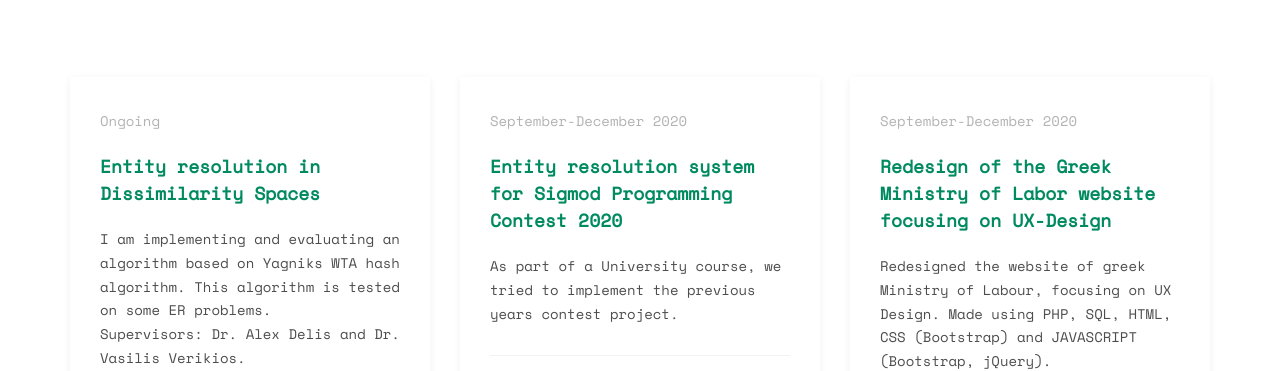
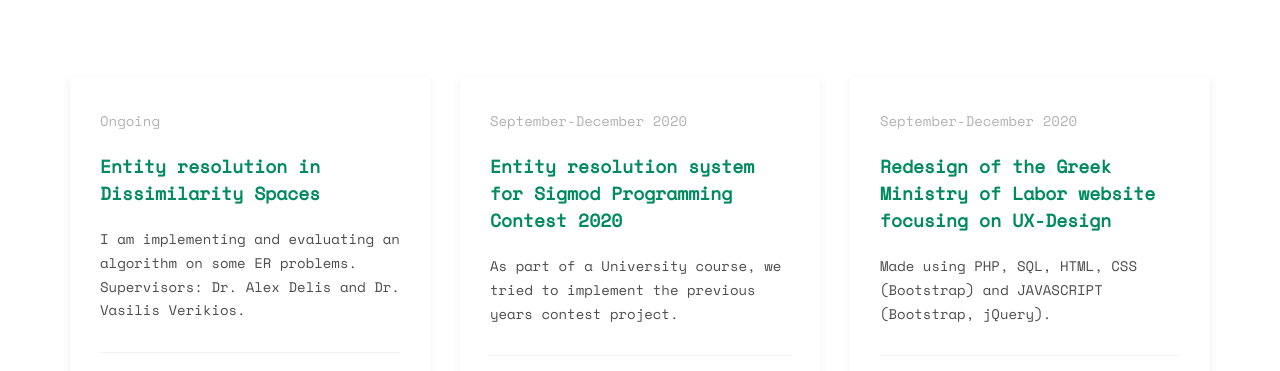
Before and after one commit to Nikoletos-K/Nikoletos-K.github.io, a plain HTML site: page index.html in a window 1280 px wide. Shown: the part 3724-4095 px from the top of the page. Drawn offline with nearby package versions, Linux system fonts and the light colour scheme; some packages are replaced by stand-ins of ours; no server answers; files whose address does not match are found by name.

Commit message:
final github changes

```diff
--- a/css/style.css
+++ b/css/style.css
@@ -870,9 +870,9 @@ align-items: center;
   padding: 30px;
   float: left;
   background: #fff;
-  -webkit-box-shadow: 0px 2px 8px 0px rgba(0, 0, 0, 0.06);
-  -moz-box-shadow: 0px 2px 8px 0px rgba(0, 0, 0, 0.06);
-  box-shadow: 0px 2px 8px 0px rgba(0, 0, 0, 0.06);
+  -webkit-box-shadow: 0px 2px 10px 0px rgba(0, 0, 0, 0.06);
+  -moz-box-shadow: 0px 2px 10px 0px rgba(0, 0, 0, 0.06);
+  box-shadow: 0px 2px 10px 0px rgba(0, 0, 0, 0.06);
   -webkit-transition: 0.3s;
   -o-transition: 0.3s;
   transition: 0.3s;
--- a/index.html
+++ b/index.html
@@ -557,7 +557,7 @@
 						<div class="blog-text">
 							<span class="posted_on">Ongoing</span>
 							<h3><a >Entity resolution in Dissimilarity Spaces</a></h3>
-							<p>I am implementing and evaluating an algorithm based on Yagniks WTA hash algorithm. This algorithm is tested on some ER problems. <br>Supervisors: Dr. Alex Delis and Dr. Vasilis Verikios.</p>
+							<p>I am implementing and evaluating an algorithm on some ER problems. <br>Supervisors: Dr. Alex Delis and Dr. Vasilis Verikios.</p>
 							<ul class="stuff">
 								<!-- <li><i class="icon-heart2"></i>249</li> -->
 								<!-- <li><i class="icon-eye2"></i>308</li> -->
@@ -574,8 +574,6 @@
 							<h3><a href="https://github.com/Nikoletos-K/Entity-resolution-SIGMOD-2020">Entity resolution system for Sigmod Programming Contest 2020</a></h3>
 							<p>As part of a University course, we tried to implement the previous years contest project.</p>
 							<ul class="stuff">
-								<!-- <li><i class="icon-heart2"></i>249</li> -->
-								<!-- <li><i class="icon-eye2"></i>308</li> -->
 								<li><a href="https://github.com/Nikoletos-K/Entity-resolution-SIGMOD-2020">Open in GitHub<i class="icon-github2 align-center"></i></a></li>
 							</ul>
 						</div>
@@ -583,14 +581,11 @@
 				</div>
 				<div class="col-md-4">
 					<div class="fh5co-blog animate-box">
-						<!-- <a href="#" class="blog-bg" style="background-image: url(images/portfolio-1.jpg);"></a> -->
 						<div class="blog-text">
 							<span class="posted_on">September-December 2020</span>
 							<h3><a href="https://github.com/Nikoletos-K/Greek-Ministry-of-Labour-website">Redesign of the Greek Ministry of Labor website focusing on UX-Design</a></h3>
-							<p>Redesigned the website of greek Ministry of Labour, focusing on UX Design. Made using PHP, SQL, HTML, CSS (Bootstrap) and JAVASCRIPT (Bootstrap, jQuery).</p>
+							<p> Made using PHP, SQL, HTML, CSS (Bootstrap) and JAVASCRIPT (Bootstrap, jQuery).</p>
 							<ul class="stuff">
-								<!-- <li><i class="icon-heart2"></i>249</li> -->
-								<!-- <li><i class="icon-eye2"></i>308</li> -->
 								<li><a href="https://github.com/Nikoletos-K/Greek-Ministry-of-Labour-website">Open in GitHub<i class="icon-github2 align-center"></i></a></li>
 							</ul>
 						</div>
@@ -598,14 +593,11 @@
 				</div>
 				<div class="col-md-4">
 					<div class="fh5co-blog animate-box">
-						<!-- <a href="#" class="blog-bg" style="background-image: url(images/portfolio-1.jpg);"></a> -->
 						<div class="blog-text">
 							<span class="posted_on">September-December 2020</span>
 							<h3><a href="https://github.com/Nikoletos-K/QA-with-SBERT-for-CORD19">Q&A with SBERT-NN to CORD-19</a></h3>
 							<p>Developed a document retrieval system to return titles of scientific papers containing the answer to a given user question.</p>
 							<ul class="stuff">
-								<!-- <li><i class="icon-heart2"></i>249</li> -->
-								<!-- <li><i class="icon-eye2"></i>308</li> -->
 								<li><a href="https://github.com/Nikoletos-K/QA-with-SBERT-for-CORD19">Open in GitHub<i class="icon-github2 align-center"></i></a></li>
 							</ul>
 						</div>
@@ -613,14 +605,11 @@
 				</div>
 				<div class="col-md-4">
 					<div class="fh5co-blog animate-box">
-						<!-- <a href="#" class="blog-bg" style="background-image: url(images/portfolio-1.jpg);"></a> -->
 						<div class="blog-text">
 							<span class="posted_on">September-December 2020</span>
 							<h3><a href="https://github.com/Nikoletos-K/Twitter-Sentiment-Analysis">Twitter Sentiment Analysis</a></h3>
 							<p>Developed multiple sentiment classifiers, experimenting with the models (logistic regression, Neural nets - RNN,LSTM,GRU) and the embedding for the Twitter dataset.</p>
 							<ul class="stuff">
-								<!-- <li><i class="icon-heart2"></i>249</li> -->
-								<!-- <li><i class="icon-eye2"></i>308</li> -->
 								<li><a href="https://github.com/Nikoletos-K/Twitter-Sentiment-Analysis">Open in GitHub<i class="icon-github2 align-center"></i></a></li>
 							</ul>
 						</div>
@@ -628,14 +617,11 @@
 				</div>
 				<div class="col-md-4">
 					<div class="fh5co-blog animate-box">
-						<!-- <a href="#" class="blog-bg" style="background-image: url(images/portfolio-1.jpg);"></a> -->
 						<div class="blog-text">
 							<span class="posted_on">September-December 2020</span>
 							<h3><a href="https://github.com/Nikoletos-K/QA-with-BERT-for-SQuAD">Q&A model for SQUAD 2.0 using BERT</a></h3>
 							<p>BERT-based model which returns “an answer”, given a user question and a passage which includes the answer of the question.</p>
 							<ul class="stuff">
-								<!-- <li><i class="icon-heart2"></i>249</li> -->
-								<!-- <li><i class="icon-eye2"></i>308</li> -->
 								<li><a href="https://github.com/Nikoletos-K/QA-with-BERT-for-SQuAD">Open in GitHub<i class="icon-github2 align-center"></i></a></li>
 							</ul>
 						</div>
@@ -643,14 +629,11 @@
 				</div>
 				<div class="col-md-4">
 					<div class="fh5co-blog animate-box">
-						<!-- <a href="#" class="blog-bg" style="background-image: url(images/portfolio-1.jpg);"></a> -->
 						<div class="blog-text">
 							<span class="posted_on">January 2021</span>
 							<h3><a href="https://github.com/Nikoletos-K/Data-Structures-and-Algorithms-in-C">Data structures and algorithms in C</a></h3>
 							<p>Some data structures and algorithms implemented in C. These algorithms are mostly based on the book Introduction to Algorithms by Thomas H. Cormen.</p>
 							<ul class="stuff">
-								<!-- <li><i class="icon-heart2"></i>249</li> -->
-								<!-- <li><i class="icon-eye2"></i>308</li> -->
 								<li><a href="https://github.com/Nikoletos-K/Data-Structures-and-Algorithms-in-C">Open in GitHub<i class="icon-github2 align-center"></i></a></li>
 							</ul>
 						</div>
@@ -658,14 +641,11 @@
 				</div>
 				<div class="col-md-4">
 					<div class="fh5co-blog animate-box">
-						<!-- <a href="#" class="blog-bg" style="background-image: url(images/portfolio-1.jpg);"></a> -->
 						<div class="blog-text">
 							<span class="posted_on">Summer 2020</span>
 							<h3><a href="https://github.com/Nikoletos-K/ML-Regularized-non-negative-Matrix-Factorization">Regularized non-negative Matrix Factorization</a></h3>
 							<p>This project was made as part of the subject Machine Learning and Pattern Recognition by Dr. Giannis Panagakis.</p>
 							<ul class="stuff">
-								<!-- <li><i class="icon-heart2"></i>249</li> -->
-								<!-- <li><i class="icon-eye2"></i>308</li> -->
 								<li><a href="https://github.com/Nikoletos-K/ML-Regularized-non-negative-Matrix-Factorization">Open in GitHub<i class="icon-github2 align-center"></i></a></li>
 							</ul>
 						</div>
@@ -673,7 +653,6 @@
 				</div>
 				<div class="col-md-4">
 					<div class="fh5co-blog animate-box">
-						<!-- <a href="#" class="blog-bg" style="background-image: url(images/portfolio-3.jpg);"></a> -->
 						<div class="blog-text">
 							<span class="posted_on">March-June 2020</span>
 							<h3><a href="https://github.com/Nikoletos-K/Disease-Monitor">Disease Monitor</a></h3>
```
